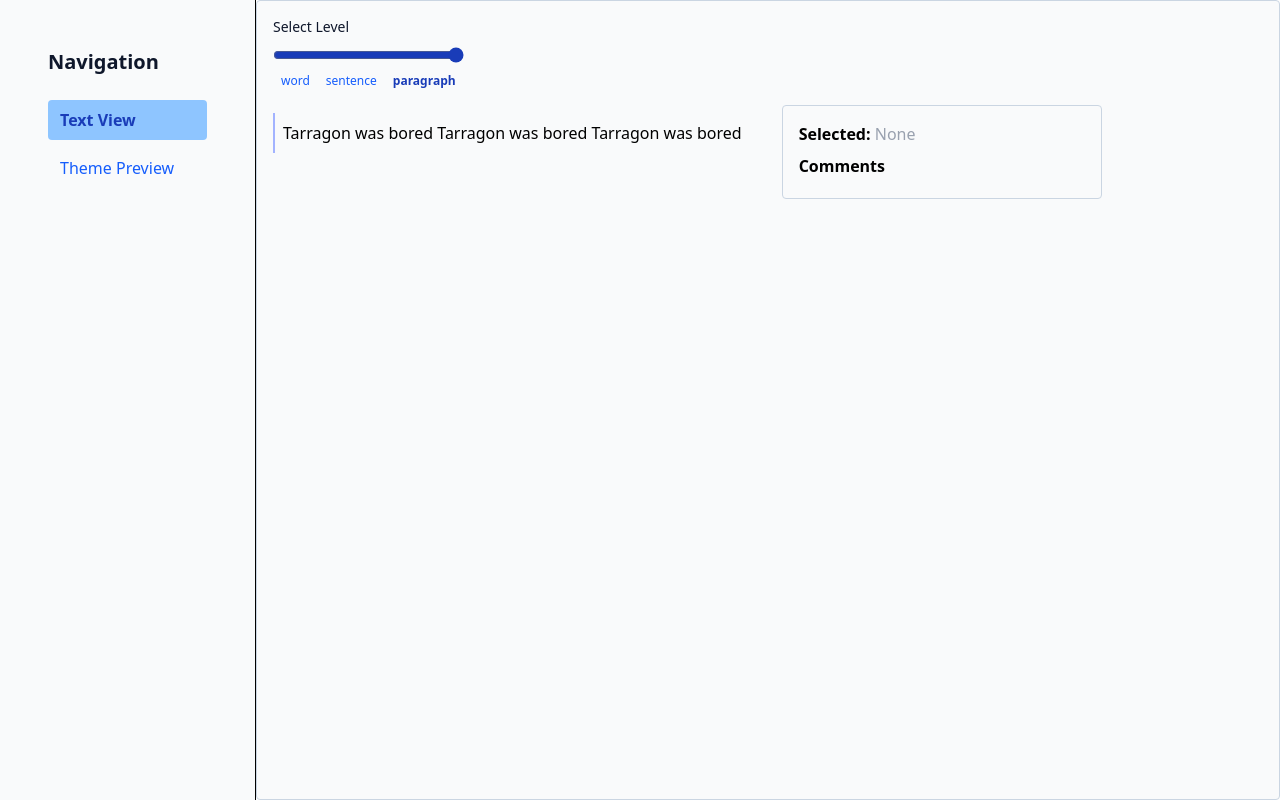
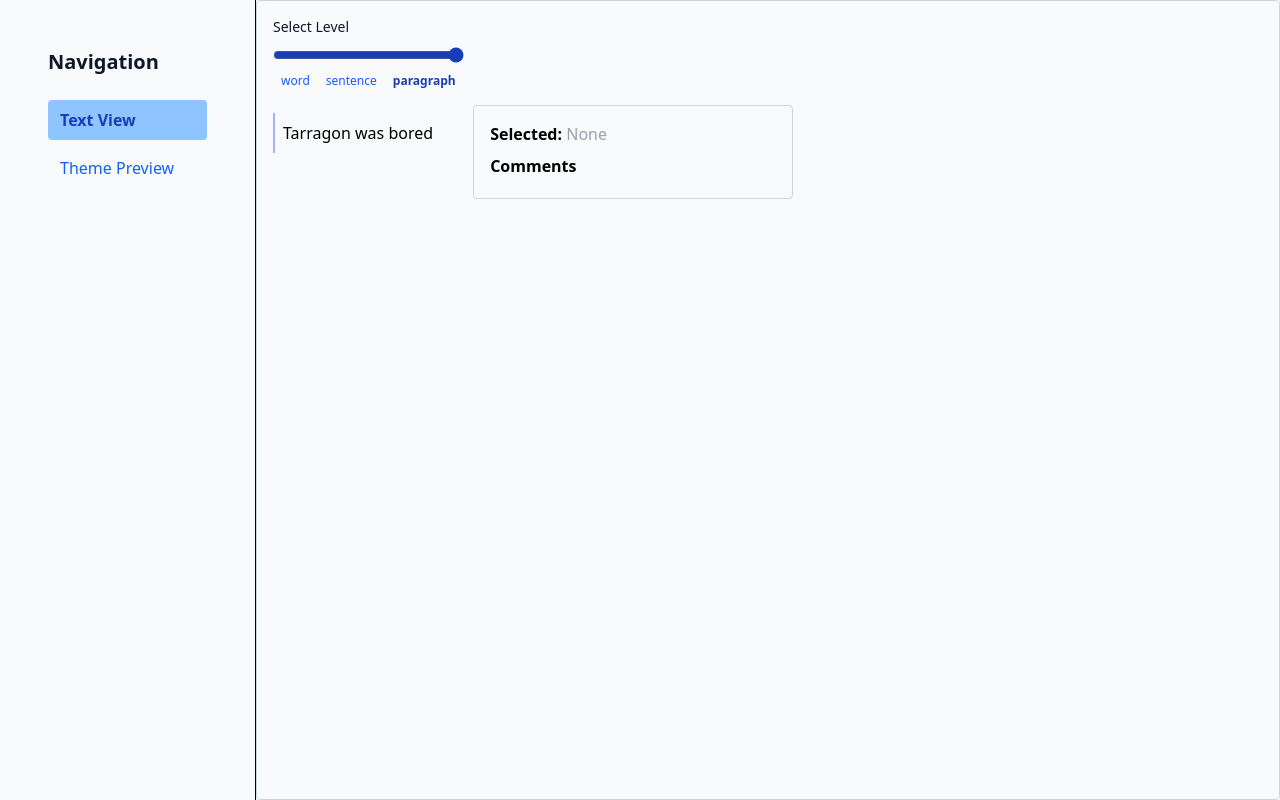
Before and after one commit to shnayder/ineffable, a React (Vite) app in the folder src/ineffable/: page / in a window 1280 px wide. Built offline with nearby package versions, Linux system fonts and the light colour scheme.

Commit message:
fix parsing contents

```diff
--- a/src/ineffable/src/features/text-view/document-model.ts
+++ b/src/ineffable/src/features/text-view/document-model.ts
@@ -186,32 +186,29 @@ export class DocumentModel {
     // TODO: For now, ignoring originalChildrenIds, not doing any matching — works great for initial load, not for edits.
 
     let addElement = (
-      wordContents: string,
+      text: string,
       kind: ElementKind,
       childrenIds: Id[] | undefined = undefined
     ): Id => {
-      // For words, simple: create a new element with the contents
-      if (contents.trim() === "") {
+      if (text.trim() === "") {
         throw new Error("Cannot create a word element with empty contents");
       }
-      let element = {
+      const element = {
         id: myNanoid(),
         kind,
-        contents,
+        contents: text,
         childrenIds: childrenIds ?? [],
         createdAt: new Date(),
       };
-      // add it to the store
       this._store.addElement(element);
-      // and we're done
       return element.id;
     };
 
     let addSentence = (sentenceContents: string): Id => {
       // Split into words
-      const wordTexts = contents.split(/\s+/).filter(Boolean);
+      const wordTexts = sentenceContents.split(/\s+/).filter(Boolean);
       let childrenIds = wordTexts.map((word) => addElement(word, "word"));
-      let sentenceElement = addElement(contents, "sentence", childrenIds);
+      let sentenceElement = addElement(sentenceContents, "sentence", childrenIds);
       // add parentMap entries for the new children
       childrenIds.forEach((cid) => {
         this.parentMap.set(cid, sentenceElement);
@@ -222,9 +219,15 @@ export class DocumentModel {
 
     let addParagraph = (paragraphContents: string): Id => {
       // Split into sentences
-      const sentenceTexts = contents.split(/(?<=[.!?])\s+/).filter(Boolean);
+      const sentenceTexts = paragraphContents
+        .split(/(?<=[.!?])\s+/)
+        .filter(Boolean);
       let childrenIds = sentenceTexts.map((sentence) => addSentence(sentence));
-      let paragraphElement = addElement(contents, "paragraph", childrenIds);
+      let paragraphElement = addElement(
+        paragraphContents,
+        "paragraph",
+        childrenIds
+      );
       // add parentMap entries for the new children
       childrenIds.forEach((cid) => {
         this.parentMap.set(cid, paragraphElement);
@@ -235,14 +238,14 @@ export class DocumentModel {
 
     let addDocument = (documentContents: string): Id => {
       // Split into paragraphs
-      const paragraphTexts = contents
+      const paragraphTexts = documentContents
         .split(/\n\s*\n/)
         .filter((para) => para.trim() !== "")
         .filter(Boolean);
       let childrenIds = paragraphTexts.map((paragraph) =>
         addParagraph(paragraph)
       );
-      let documentElement = addElement(contents, "document", childrenIds);
+      let documentElement = addElement(documentContents, "document", childrenIds);
       // add parentMap entries for the new children
       childrenIds.forEach((cid) => {
         this.parentMap.set(cid, documentElement);
```
